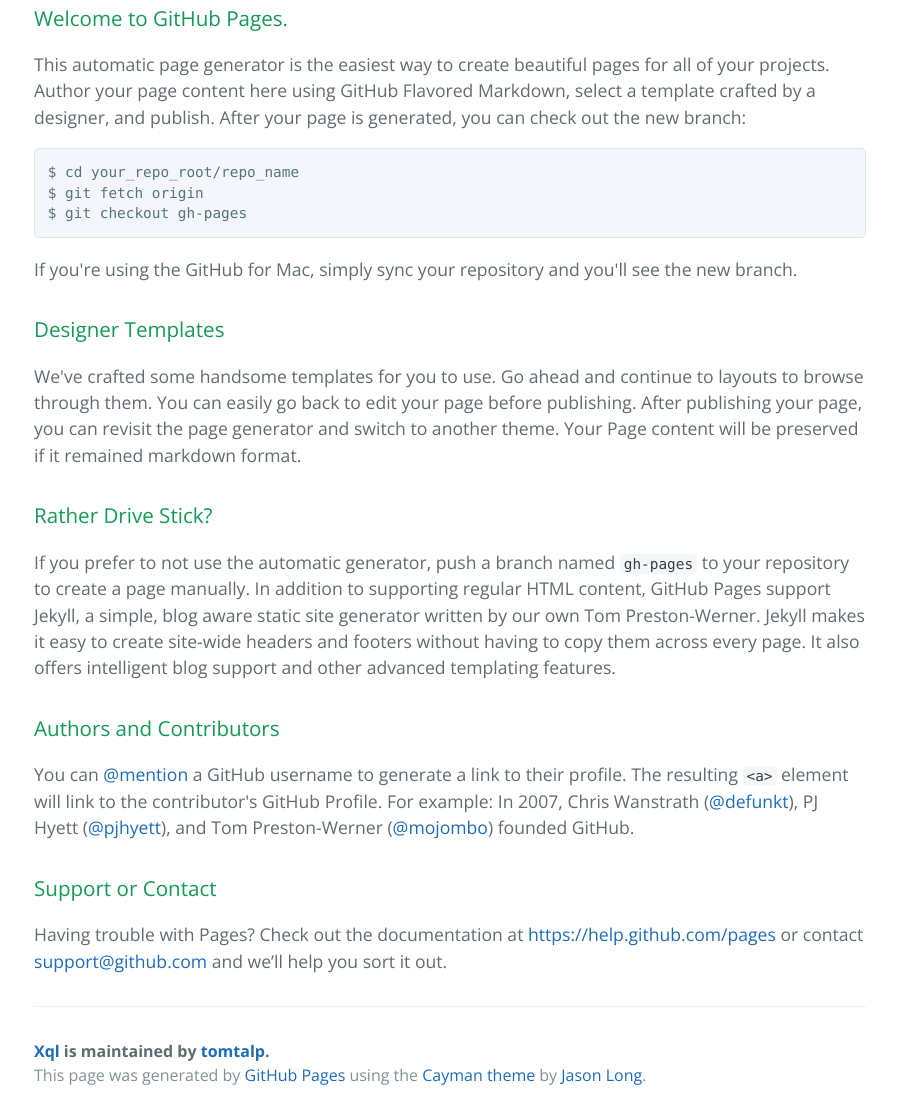
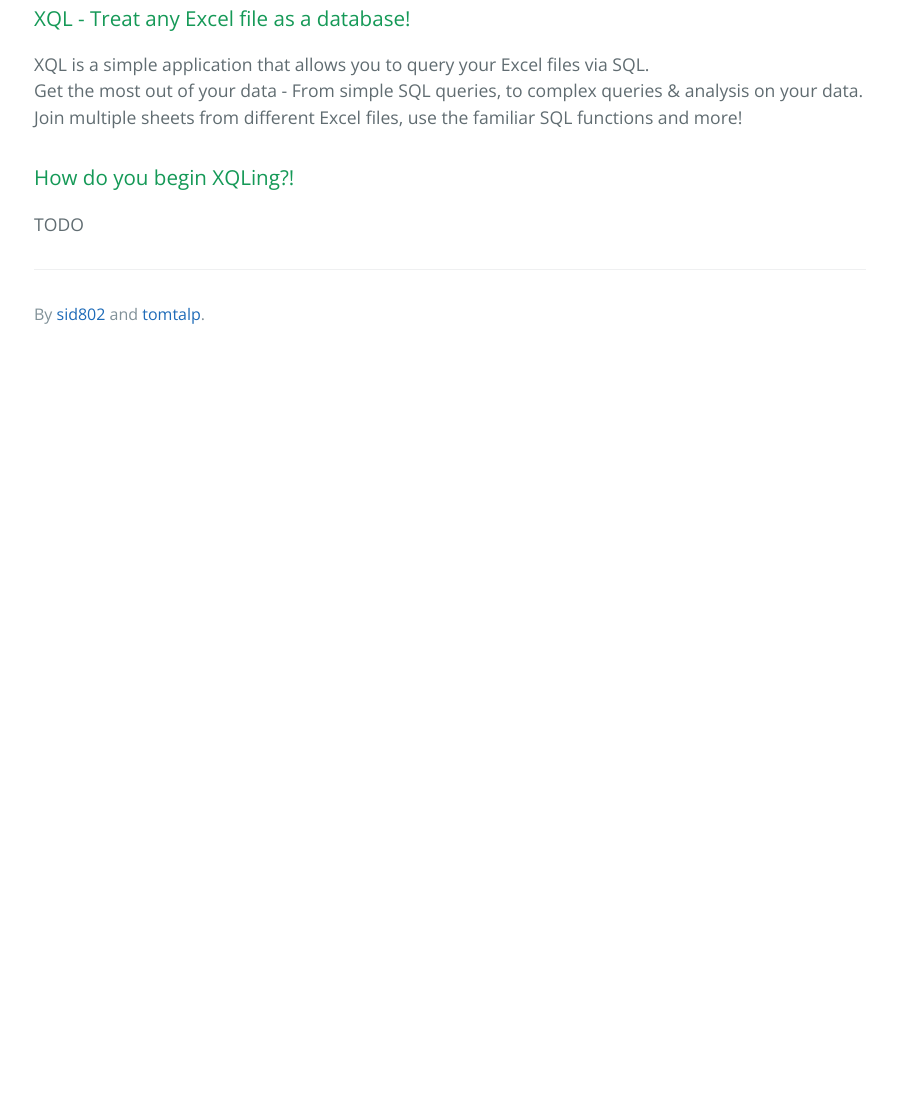
Before and after one commit to tomtalp/XQL, a plain HTML site: page index.html in a window 1280 px wide. Shown: the part 412-1531 px from the top of the page, without its empty margins (190-1087 px from the left). After the commit the page ends 800 px from the top, so only its background shows below. Drawn offline with nearby package versions, Linux system fonts and the light colour scheme.

Commit message:
Changed page content

```diff
--- a/index.html
+++ b/index.html
@@ -2,7 +2,7 @@
 <html lang="en-us">
   <head>
     <meta charset="UTF-8">
-    <title>Xql by tomtalp</title>
+    <title>XQL - Excel & SQL</title>
     <meta name="viewport" content="width=device-width, initial-scale=1">
     <link rel="stylesheet" type="text/css" href="stylesheets/normalize.css" media="screen">
     <link href='http://fonts.googleapis.com/css?family=Open+Sans:400,700' rel='stylesheet' type='text/css'>
@@ -11,7 +11,7 @@
   </head>
   <body>
     <section class="page-header">
-      <h1 class="project-name">Xql</h1>
+      <h1 class="project-name">XQL</h1>
       <h2 class="project-tagline">Query Excel files via SQL!</h2>
       <a href="https://github.com/tomtalp/XQL" class="btn">View on GitHub</a>
       <a href="https://github.com/tomtalp/XQL/zipball/master" class="btn">Download .zip</a>
@@ -20,41 +20,24 @@
 
     <section class="main-content">
       <h3>
-<a id="welcome-to-github-pages" class="anchor" href="#welcome-to-github-pages" aria-hidden="true"><span class="octicon octicon-link"></span></a>Welcome to GitHub Pages.</h3>
+<a id="introduction" class="anchor" href="#introduction" aria-hidden="true"><span class="octicon octicon-link"></span></a>XQL - Treat any Excel file as a database!</h3>
 
-<p>This automatic page generator is the easiest way to create beautiful pages for all of your projects. Author your page content here using GitHub Flavored Markdown, select a template crafted by a designer, and publish. After your page is generated, you can check out the new branch:</p>
-
-<pre><code>$ cd your_repo_root/repo_name
-$ git fetch origin
-$ git checkout gh-pages
-</code></pre>
-
-<p>If you're using the GitHub for Mac, simply sync your repository and you'll see the new branch.</p>
+<p>
+XQL is a simple application that allows you to query your Excel files via SQL.
+<br>
+Get the most out of your data - From simple SQL queries, to complex queries & analysis on your data.
+<br>
+Join multiple sheets from different Excel files, use the familiar SQL functions and more!
+</p>
 
 <h3>
-<a id="designer-templates" class="anchor" href="#designer-templates" aria-hidden="true"><span class="octicon octicon-link"></span></a>Designer Templates</h3>
+<a id="howto" class="anchor" href="#howto" aria-hidden="true"><span class="octicon octicon-link"></span></a>How do you begin XQLing?!</h3>
 
-<p>We've crafted some handsome templates for you to use. Go ahead and continue to layouts to browse through them. You can easily go back to edit your page before publishing. After publishing your page, you can revisit the page generator and switch to another theme. Your Page content will be preserved if it remained markdown format.</p>
+<p>TODO</p>
 
-<h3>
-<a id="rather-drive-stick" class="anchor" href="#rather-drive-stick" aria-hidden="true"><span class="octicon octicon-link"></span></a>Rather Drive Stick?</h3>
-
-<p>If you prefer to not use the automatic generator, push a branch named <code>gh-pages</code> to your repository to create a page manually. In addition to supporting regular HTML content, GitHub Pages support Jekyll, a simple, blog aware static site generator written by our own Tom Preston-Werner. Jekyll makes it easy to create site-wide headers and footers without having to copy them across every page. It also offers intelligent blog support and other advanced templating features.</p>
-
-<h3>
-<a id="authors-and-contributors" class="anchor" href="#authors-and-contributors" aria-hidden="true"><span class="octicon octicon-link"></span></a>Authors and Contributors</h3>
-
-<p>You can <a href="https://github.com/blog/821" class="user-mention">@mention</a> a GitHub username to generate a link to their profile. The resulting <code>&lt;a&gt;</code> element will link to the contributor's GitHub Profile. For example: In 2007, Chris Wanstrath (<a href="https://github.com/defunkt" class="user-mention">@defunkt</a>), PJ Hyett (<a href="https://github.com/pjhyett" class="user-mention">@pjhyett</a>), and Tom Preston-Werner (<a href="https://github.com/mojombo" class="user-mention">@mojombo</a>) founded GitHub.</p>
-
-<h3>
-<a id="support-or-contact" class="anchor" href="#support-or-contact" aria-hidden="true"><span class="octicon octicon-link"></span></a>Support or Contact</h3>
-
-<p>Having trouble with Pages? Check out the documentation at <a href="https://help.github.com/pages">https://help.github.com/pages</a> or contact <a href="mailto:support@github.com">support@github.com</a> and we’ll help you sort it out.</p>
 
       <footer class="site-footer">
-        <span class="site-footer-owner"><a href="https://github.com/tomtalp/XQL">Xql</a> is maintained by <a href="https://github.com/tomtalp">tomtalp</a>.</span>
-
-        <span class="site-footer-credits">This page was generated by <a href="https://pages.github.com">GitHub Pages</a> using the <a href="https://github.com/jasonlong/cayman-theme">Cayman theme</a> by <a href="https://twitter.com/jasonlong">Jason Long</a>.</span>
+        <span class="site-footer-credits">By <a href="https://github.com/sid802">sid802</a> and <a href="https://github.com/tomtalp">tomtalp</a>.</span>
       </footer>
 
     </section>
```
